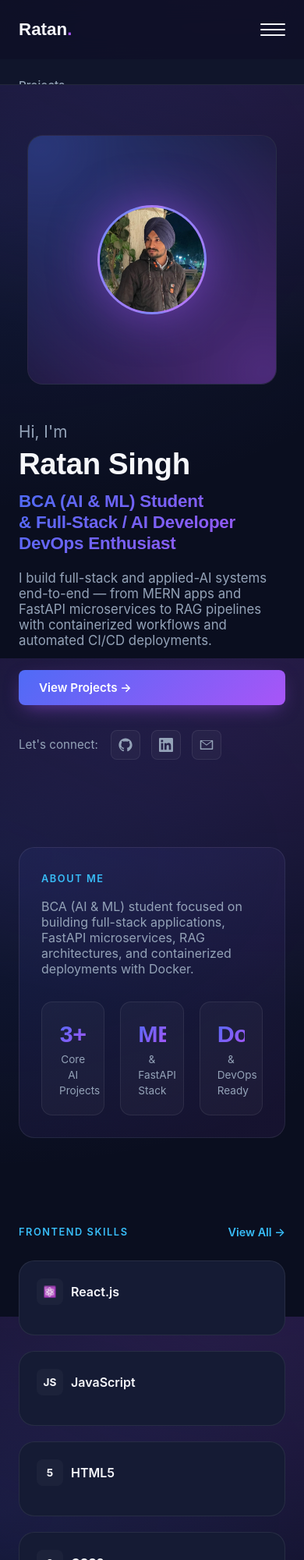
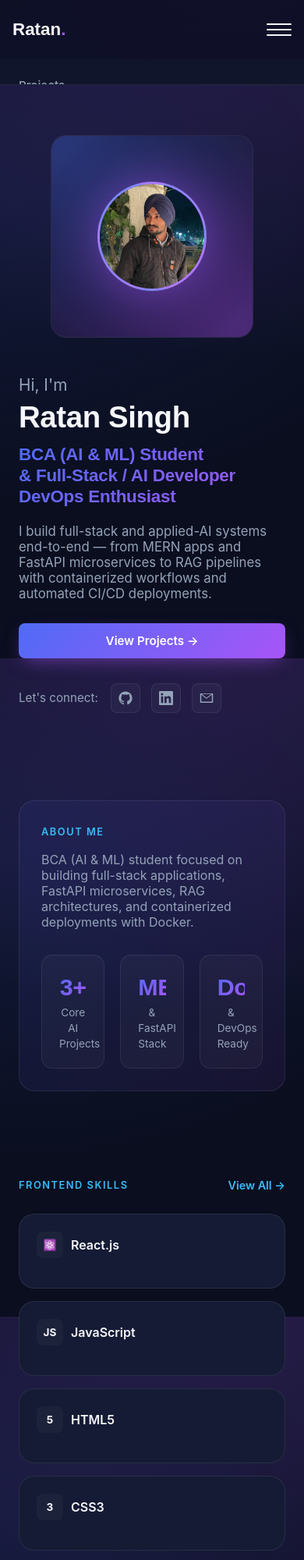
Before and after one commit to RataNBumbraH/Portfolio, a React app in the folder frontend/: page / in a window 390 px wide. Shown: the top 2000 px of the page at 78% size. Built offline with nearby package versions, Linux system fonts and the light colour scheme; the HTML template or start-up script is replaced by a standard one.

Commit message:
updation in css

```diff
--- a/frontend/src/App.css
+++ b/frontend/src/App.css
@@ -1265,3 +1265,46 @@
     text-align: center;
   }
 }
+
+@media (max-width: 640px) {
+  body, html {
+    overflow-x: hidden;
+  }
+
+  .container, .navbar-inner, .footer-inner {
+    padding-left: 16px;
+    padding-right: 16px;
+  }
+
+  .hero-actions {
+    flex-direction: column;
+    width: 100%;
+  }
+
+  .hero-actions .btn {
+    width: 100%;
+    justify-content: center;
+  }
+
+  .hero-image {
+    max-width: 260px;
+    margin: 0 auto;
+  }
+
+  .hero-avatar {
+    width: 140px;
+    height: 140px;
+  }
+
+  .projects-grid,
+  .skills-strip-grid,
+  .featured-grid,
+  .other-skills-grid {
+    gap: 16px;
+  }
+
+  .form-group input,
+  .form-group textarea {
+    font-size: 16px;
+  }
+}
```
